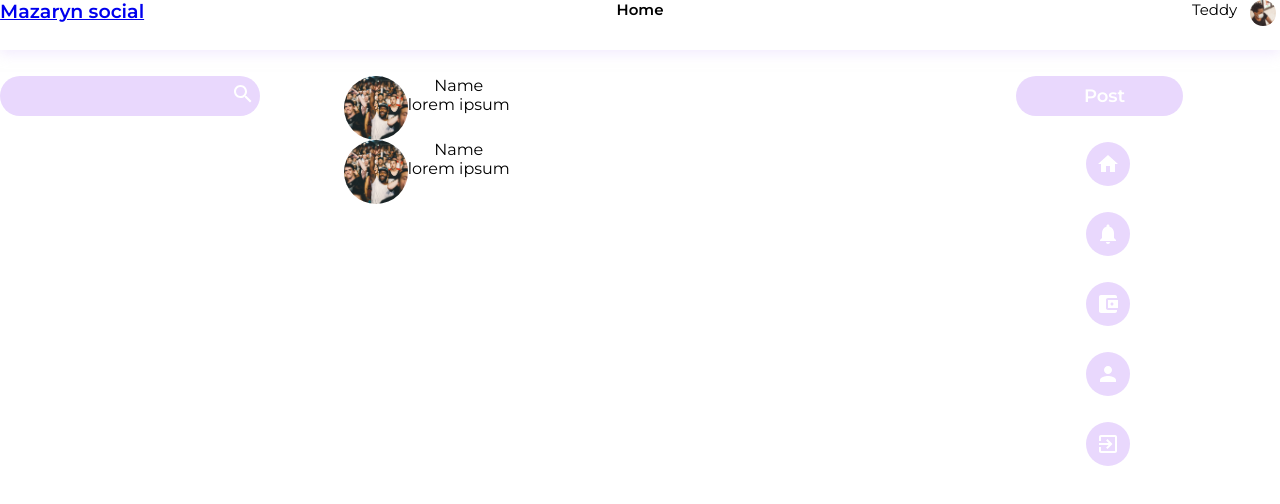
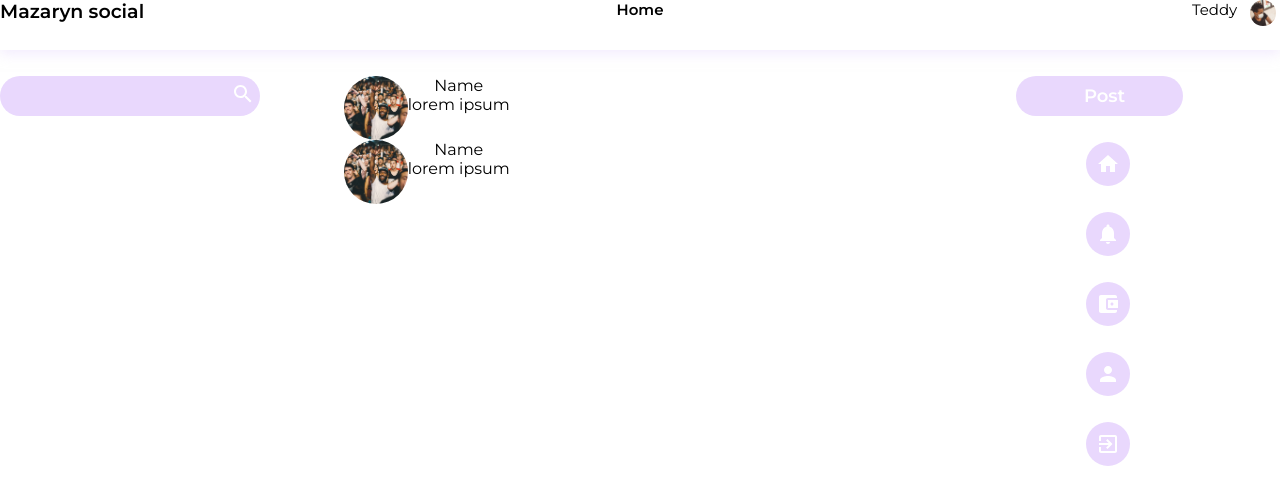
Before and after one commit to aiden77mori/mazaryn-frontend, a React (Create React App) app: page / in a window 1280 px wide. Shown: the top 504 px of the page. Built offline with nearby package versions, Linux system fonts and the light colour scheme.

Commit message:
element change

```diff
--- a/src/components/header/Header.js
+++ b/src/components/header/Header.js
@@ -8,7 +8,7 @@ const Header = () => {
   return (
     <div id="header">
       <div id="left">
-        <a href="/">Mazaryn social</a>
+        <p>Mazaryn social</p>
       </div>
       <div id="center">
         <p>Home</p>
```
